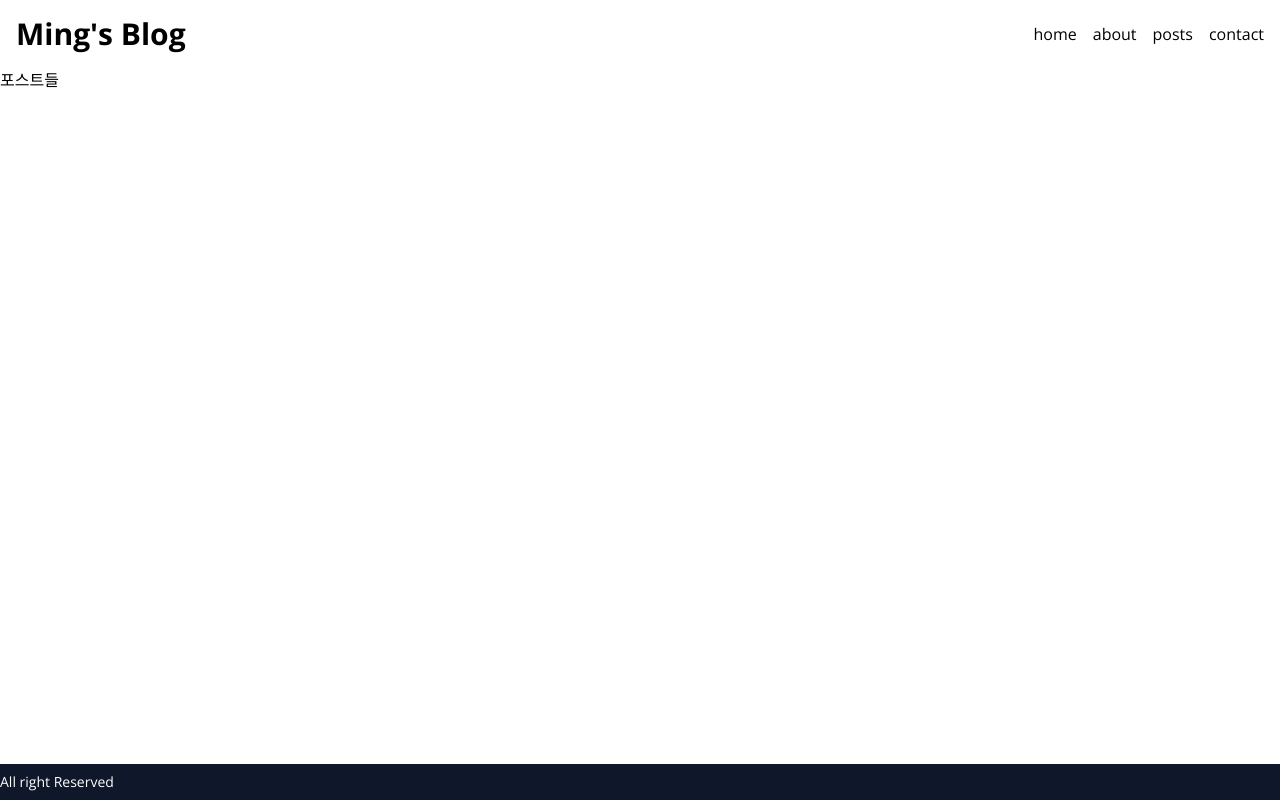
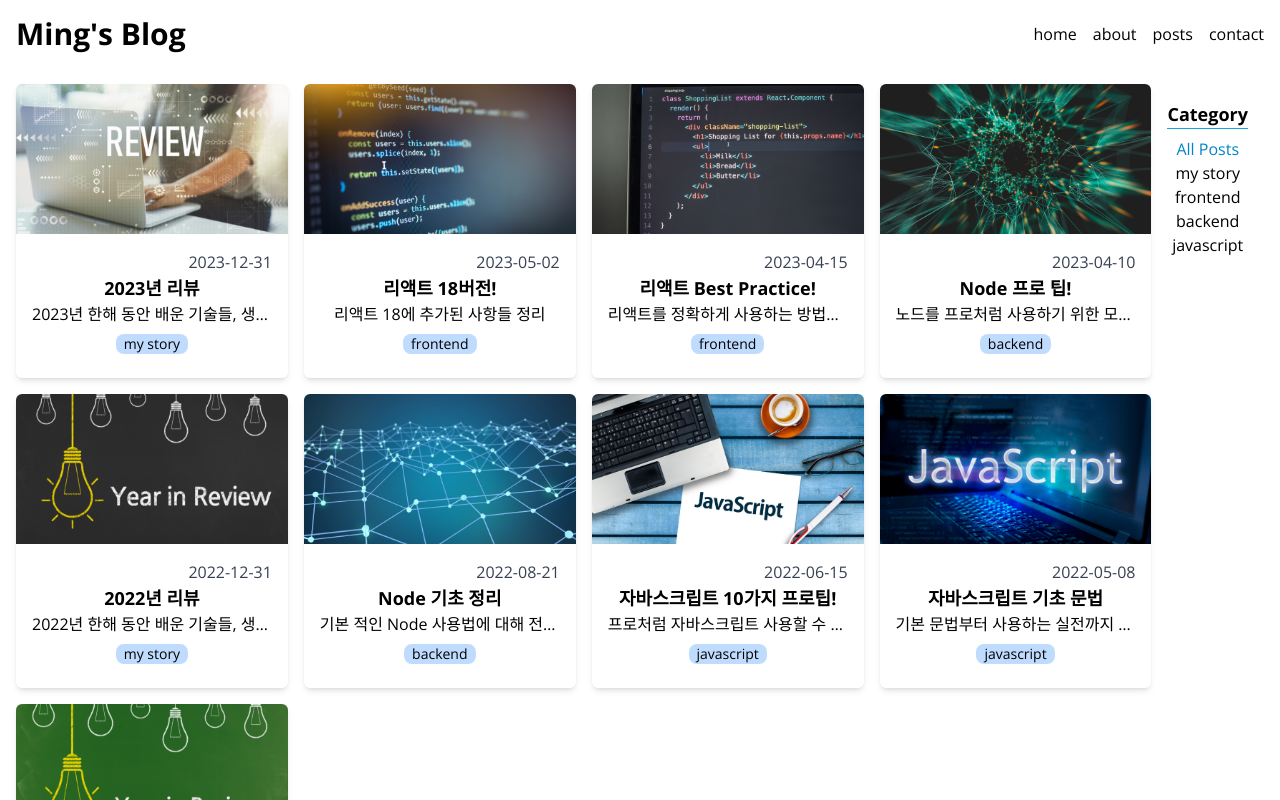
Before and after one commit to minseokiim/MyNextBlog, a Next.js app: page /posts in a window 1280 px wide. Built offline with nearby package versions, Linux system fonts and the light colour scheme.

Commit message:
feat: 카테고리 필터링

```diff
--- a/src/app/posts/page.tsx
+++ b/src/app/posts/page.tsx
@@ -1,3 +1,12 @@
-export default function Post() {
-  return <p>포스트들</p>;
+import { getAllPosts } from "@/api/posts";
+import FilterablePost from "@/components/FilterablePost";
+
+export default async function Post() {
+  const posts = await getAllPosts();
+  const categories = [...new Set(posts.map((post) => post.category))];
+  //Set은 중복이 허용 안되므로! 카테고리 배열 만들때 중복 제거됨
+
+  return (
+    <FilterablePost posts={posts} categories={categories}></FilterablePost>
+  );
 }
--- /dev/null
+++ b/src/components/Categories.tsx
@@ -0,0 +1,29 @@
+import React from "react";
+
+type Props = {
+  categories: string[];
+  selected: String;
+  onClick: (category: string) => void;
+};
+export default function Categories({ categories, selected, onClick }: Props) {
+  return (
+    <section className="text-center p-4">
+      <h2 className="text-lg font-bold border-b border-sky-500 mb-2">
+        Category
+      </h2>
+      <ul>
+        {categories.map((category) => (
+          <li
+            className={`cursor-pointer hover:text-sky-500 ${
+              category === selected && "text-sky-600"
+            }`}
+            key={category}
+            onClick={() => onClick(category)}
+          >
+            {category}
+          </li>
+        ))}
+      </ul>
+    </section>
+  );
+}
--- /dev/null
+++ b/src/components/FilterablePost.tsx
@@ -0,0 +1,35 @@
+"use client";
+import { Post } from "@/api/posts";
+import React, { useState } from "react";
+import GridPosts from "./GridPosts";
+import Categories from "./Categories";
+
+type Props = {
+  posts: Post[];
+  categories: string[];
+};
+
+// 상태를 이용하여, 현재 선택된 카테고리에 맞는 포스트들 보여주기
+// -> 상태 가져야 하므로 클라이언트 컴포넌트!
+
+const ALL_POSTS = "All Posts";
+
+export default function FilterablePost({ posts, categories }: Props) {
+  const [selected, setSelected] = useState(ALL_POSTS);
+  const filtered =
+    selected === ALL_POSTS
+      ? posts
+      : posts.filter((post) => post.category === selected);
+
+  return (
+    <section className="flex m-4">
+      <GridPosts posts={filtered} />
+      <Categories
+        categories={[ALL_POSTS, ...categories]}
+        selected={selected}
+        onClick={setSelected}
+        // onClick={(selected) => setSelected(selected)} 와 같은 뜻
+      />
+    </section>
+  );
+}
```
